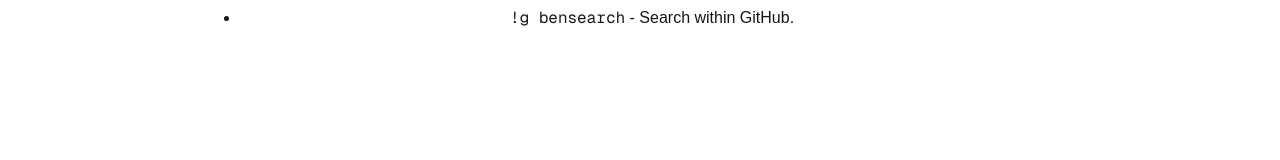
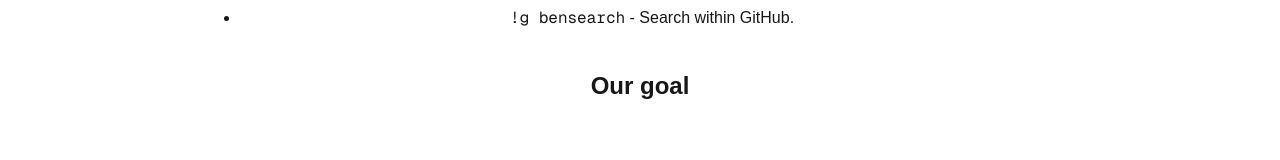
Before and after one commit to BennyGaming635/BenSearch, a Next.js app in the folder bensearch/: page /about in a window 1280 px wide. Shown: the part 591-751 px from the top of the page. Built offline with nearby package versions, Linux system fonts and the light colour scheme.

Commit message:
add title for goal

```diff
--- a/bensearch/app/about/page.tsx
+++ b/bensearch/app/about/page.tsx
@@ -49,6 +49,10 @@
                     <code>!g bensearch</code> - Search within GitHub.
                 </li>
             </ul>
+
+            <h2 className="text-2xl font-semibold mt-10 mb-3">
+                Our goal
+            </h2>
         </main>
     )
 }
```
